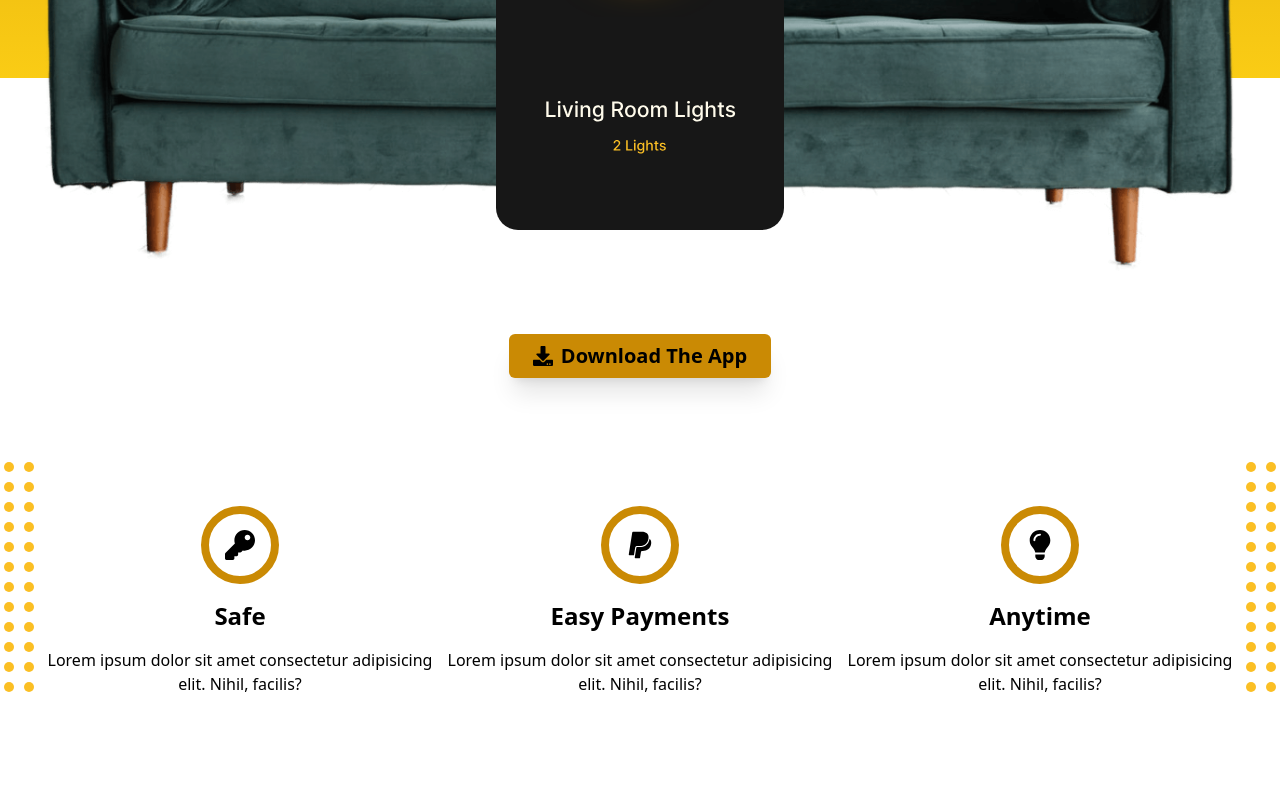
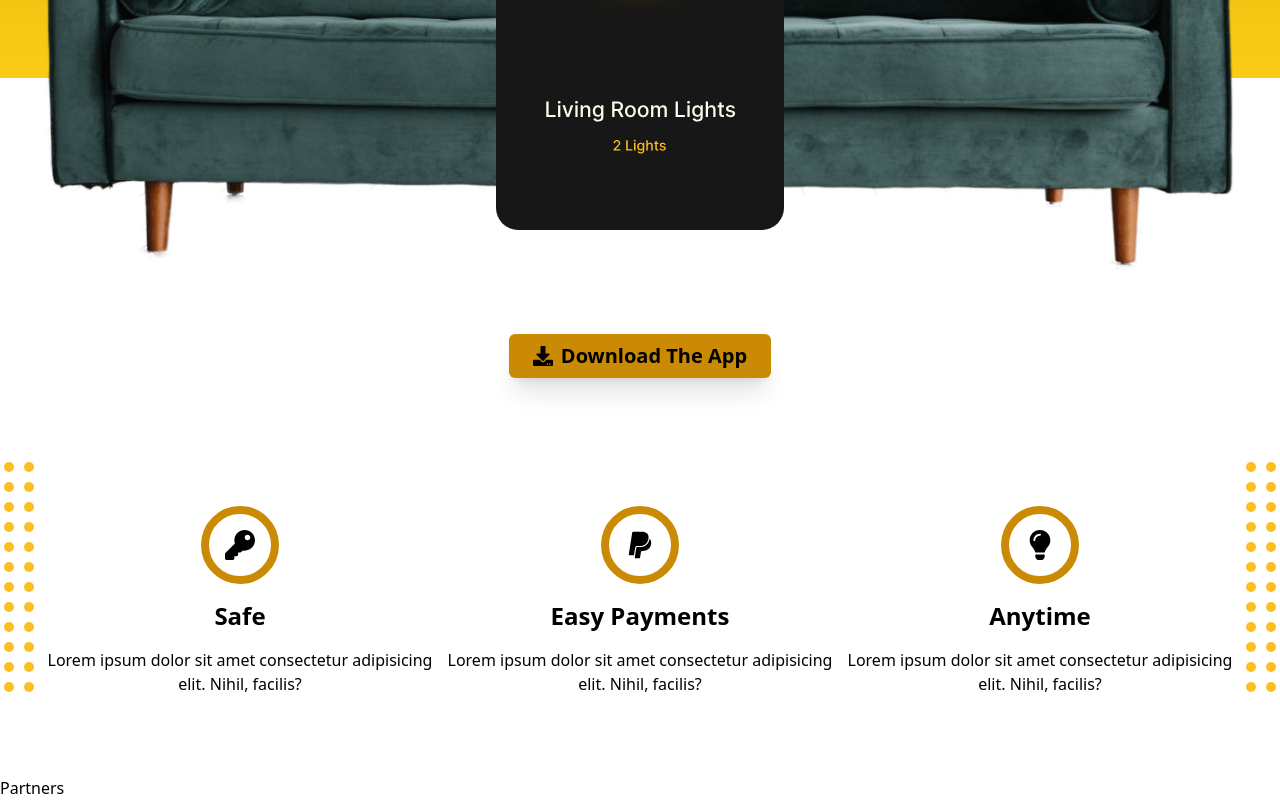
Before and after one commit to Qreamville/Furniture-Rental, a React (Create React App) app: page / in a window 1280 px wide. Shown: the part 640-1440 px from the top of the page. Before the commit the page ends 1416 px from the top, so only its background shows below. Built offline with nearby package versions, Linux system fonts and the light colour scheme.

Commit message:
Create Partners components

```diff
--- a/src/App.js
+++ b/src/App.js
@@ -1,4 +1,4 @@
-import { Brand, Hero, Navbar } from "./components"
+import { Brand, Hero, Navbar, Partners } from "./components"
 
 function App() {
   return (
@@ -6,6 +6,7 @@ function App() {
       <Navbar />
       <Hero />
       <Brand />
+      <Partners />
     </>
   );
 }
--- a/src/components/index.js
+++ b/src/components/index.js
@@ -1,3 +1,4 @@
 export { default as Navbar } from "./navbar/Navbar"
 export { default as Hero } from './hero/Hero'
 export { default as Brand } from './brand/Brand'
+export { default as Partners } from './partners/Partners'
--- /dev/null
+++ b/src/components/partners/Partners.jsx
@@ -0,0 +1,7 @@
+import React from "react";
+
+const Partners = () => {
+  return <div>Partners</div>;
+};
+
+export default Partners;
```
